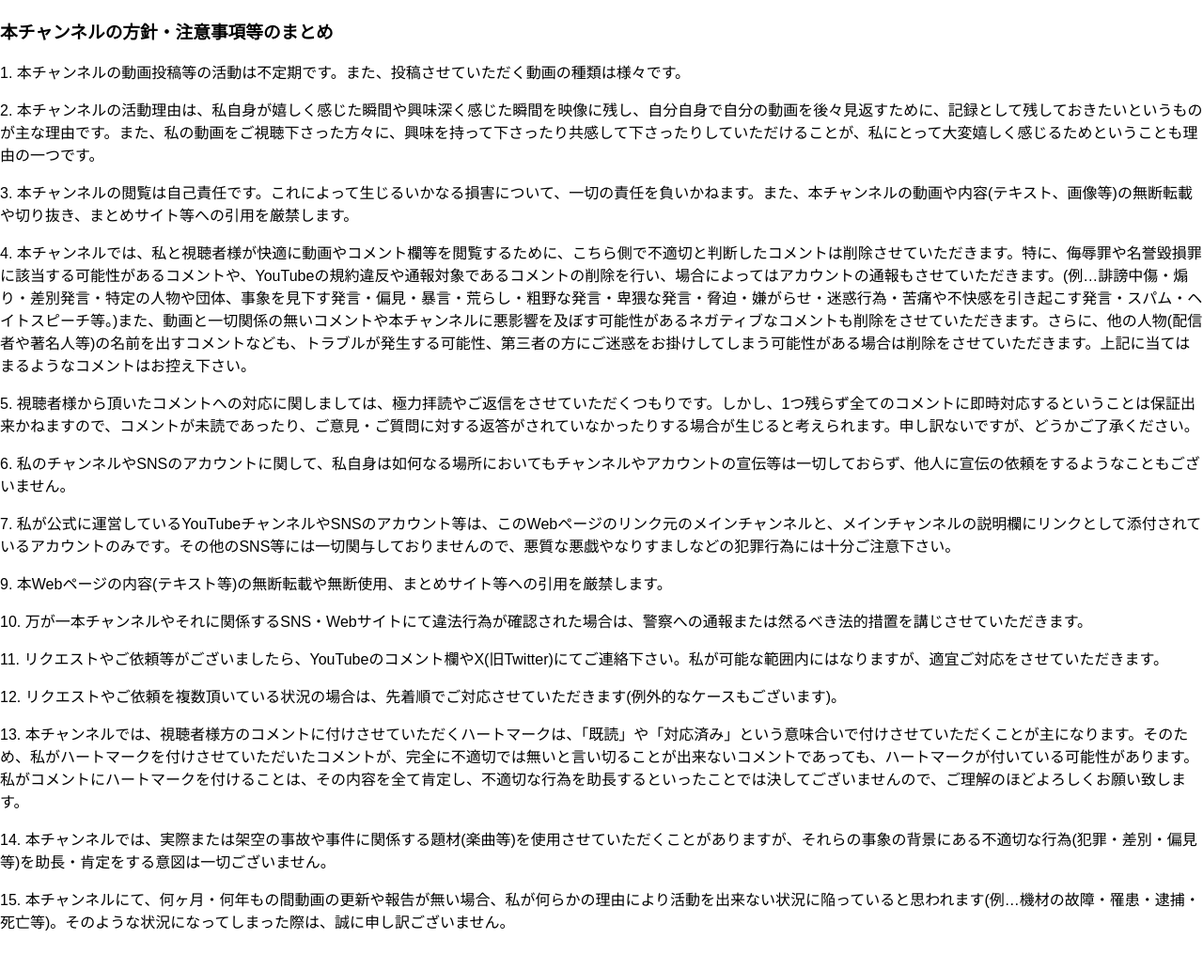
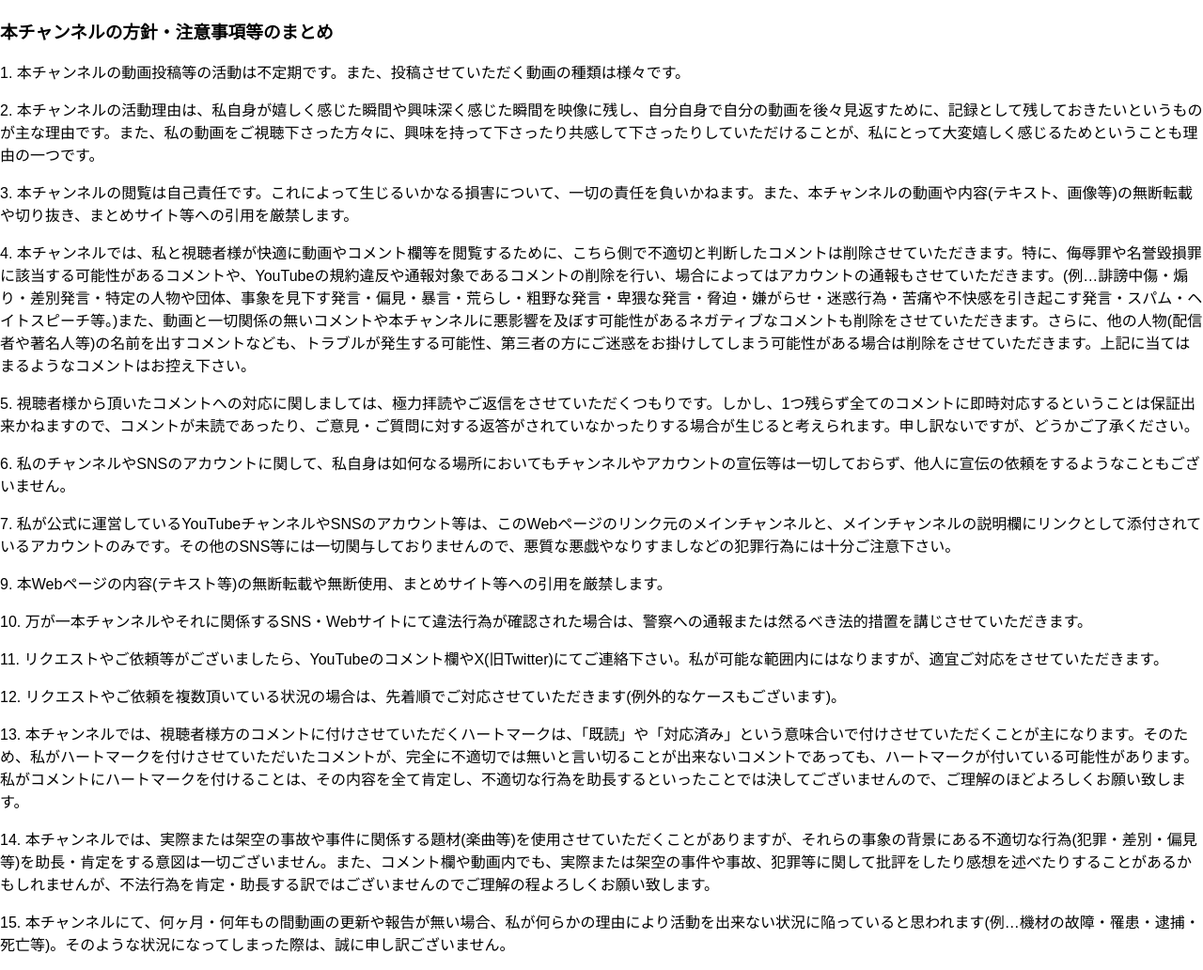
Before and after one commit to heiwa-YT/Policies-and-Guidelines, a plain HTML site: page index.html in a window 1280 px wide. Shown: the whole page at 94% size. Before the commit the page ends 1008 px from the top, so only its background shows below. Drawn offline with Linux system fonts and the light colour scheme.

Commit message:
index.html を更新

```diff
--- a/index.html
+++ b/index.html
@@ -19,7 +19,7 @@
     <p>11. リクエストやご依頼等がございましたら、YouTubeのコメント欄やX(旧Twitter)にてご連絡下さい。私が可能な範囲内にはなりますが、適宜ご対応をさせていただきます。</p>
     <p>12. リクエストやご依頼を複数頂いている状況の場合は、先着順でご対応させていただきます(例外的なケースもございます)。</p>
     <p>13. 本チャンネルでは、視聴者様方のコメントに付けさせていただくハートマークは、「既読」や「対応済み」という意味合いで付けさせていただくことが主になります。そのため、私がハートマークを付けさせていただいたコメントが、完全に不適切では無いと言い切ることが出来ないコメントであっても、ハートマークが付いている可能性があります。私がコメントにハートマークを付けることは、その内容を全て肯定し、不適切な行為を助長するといったことでは決してございませんので、ご理解のほどよろしくお願い致します。</p>
-    <p>14. 本チャンネルでは、実際または架空の事故や事件に関係する題材(楽曲等)を使用させていただくことがありますが、それらの事象の背景にある不適切な行為(犯罪・差別・偏見等)を助長・肯定をする意図は一切ございません。</p>
+    <p>14. 本チャンネルでは、実際または架空の事故や事件に関係する題材(楽曲等)を使用させていただくことがありますが、それらの事象の背景にある不適切な行為(犯罪・差別・偏見等)を助長・肯定をする意図は一切ございません。また、コメント欄や動画内でも、実際または架空の事件や事故、犯罪等に関して批評をしたり感想を述べたりすることがあるかもしれませんが、不法行為を肯定・助長する訳ではございませんのでご理解の程よろしくお願い致します。</p>
     <p>15. 本チャンネルにて、何ヶ月・何年もの間動画の更新や報告が無い場合、私が何らかの理由により活動を出来ない状況に陥っていると思われます(例…機材の故障・罹患・逮捕・死亡等)。そのような状況になってしまった際は、誠に申し訳ございません。</p>
   </body>
 </html>
```
